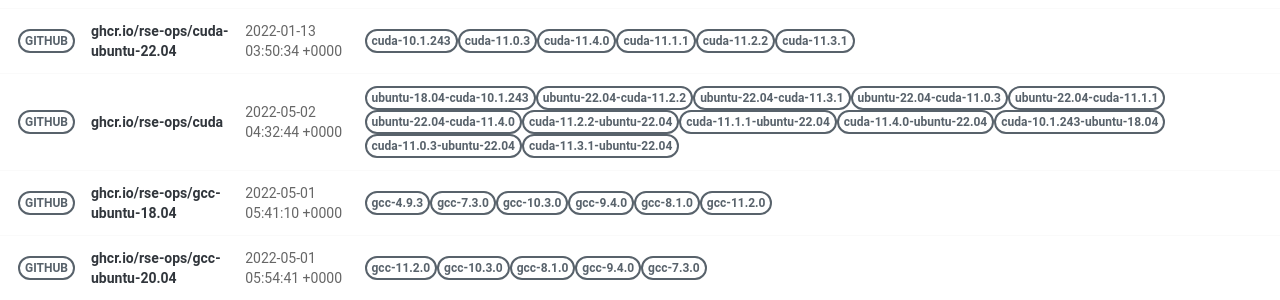
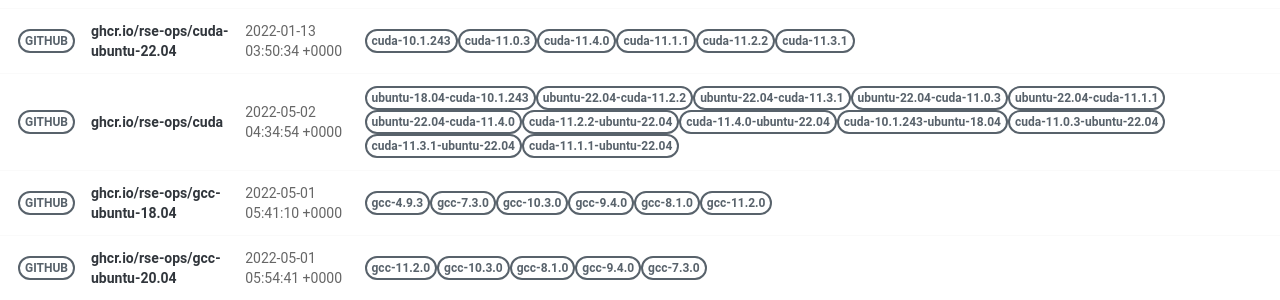
Before and after one commit to rse-ops/docker-images, a Jekyll site: the page built from pages/index.md, in a window 1280 px wide. Shown: the part 421-721 px from the top of the page. Built offline with Jekyll 4.4.1, drawn with Linux system fonts in a browser that asks for light colours; nearby versions of some CDN libraries.

Commit message:
Automated push to update library 2022-05-02

```diff
--- a/_library/ghcr.io-rse-ops-cuda.md
+++ b/_library/ghcr.io-rse-ops-cuda.md
@@ -1,7 +1,7 @@
 ---
 layout: container
 name: ghcr.io/rse-ops/cuda
-updated_at: 2022-05-02 04:32:44.487148
+updated_at: 2022-05-02 04:34:54.314658
 
 
 container_url: https://github.com/orgs/rse-ops/packages/container/package/cuda
```
Also changed, not shown: other parts of _library/ghcr.io-rse-ops-cuda.md (+3 -3 lines).
